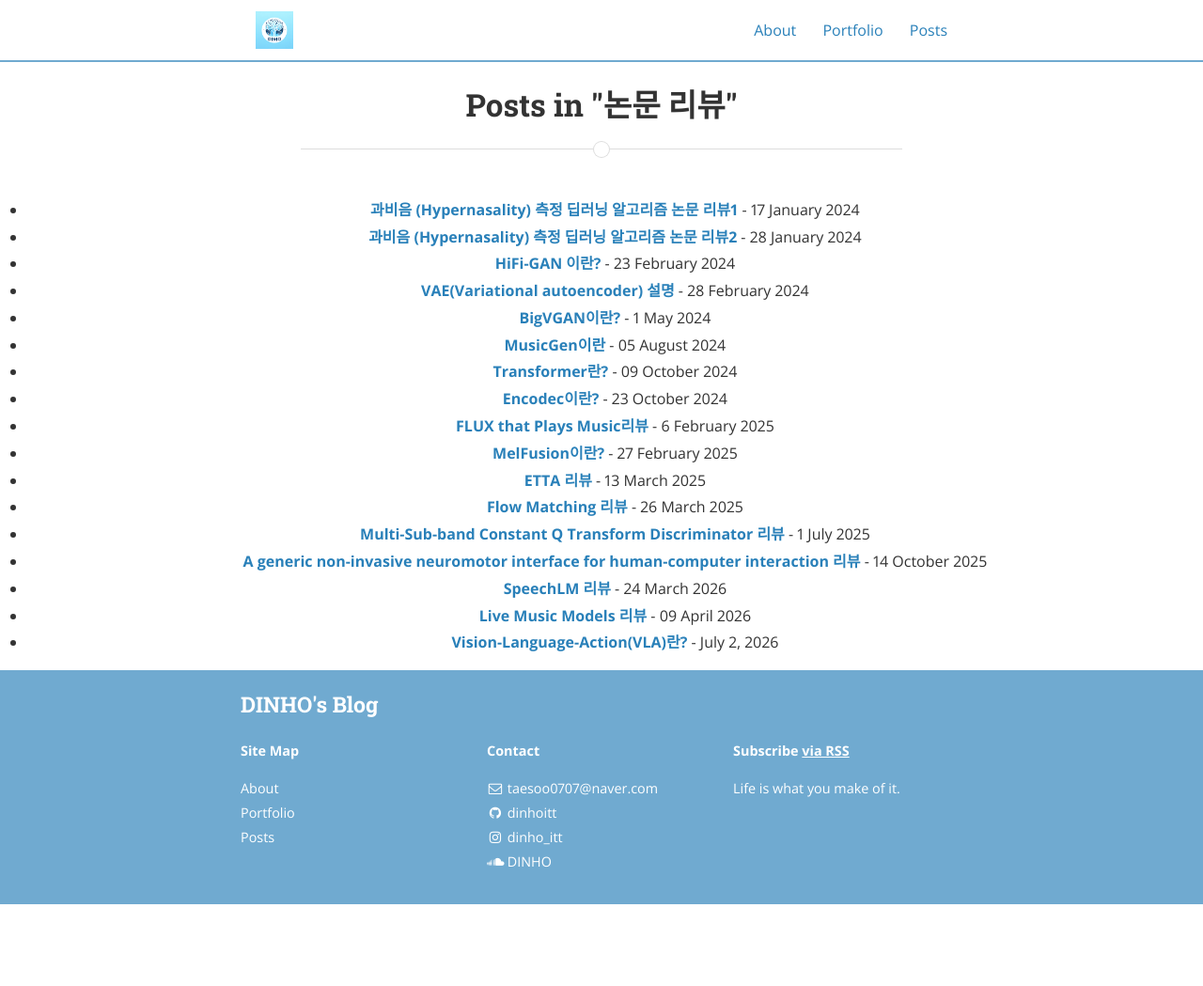
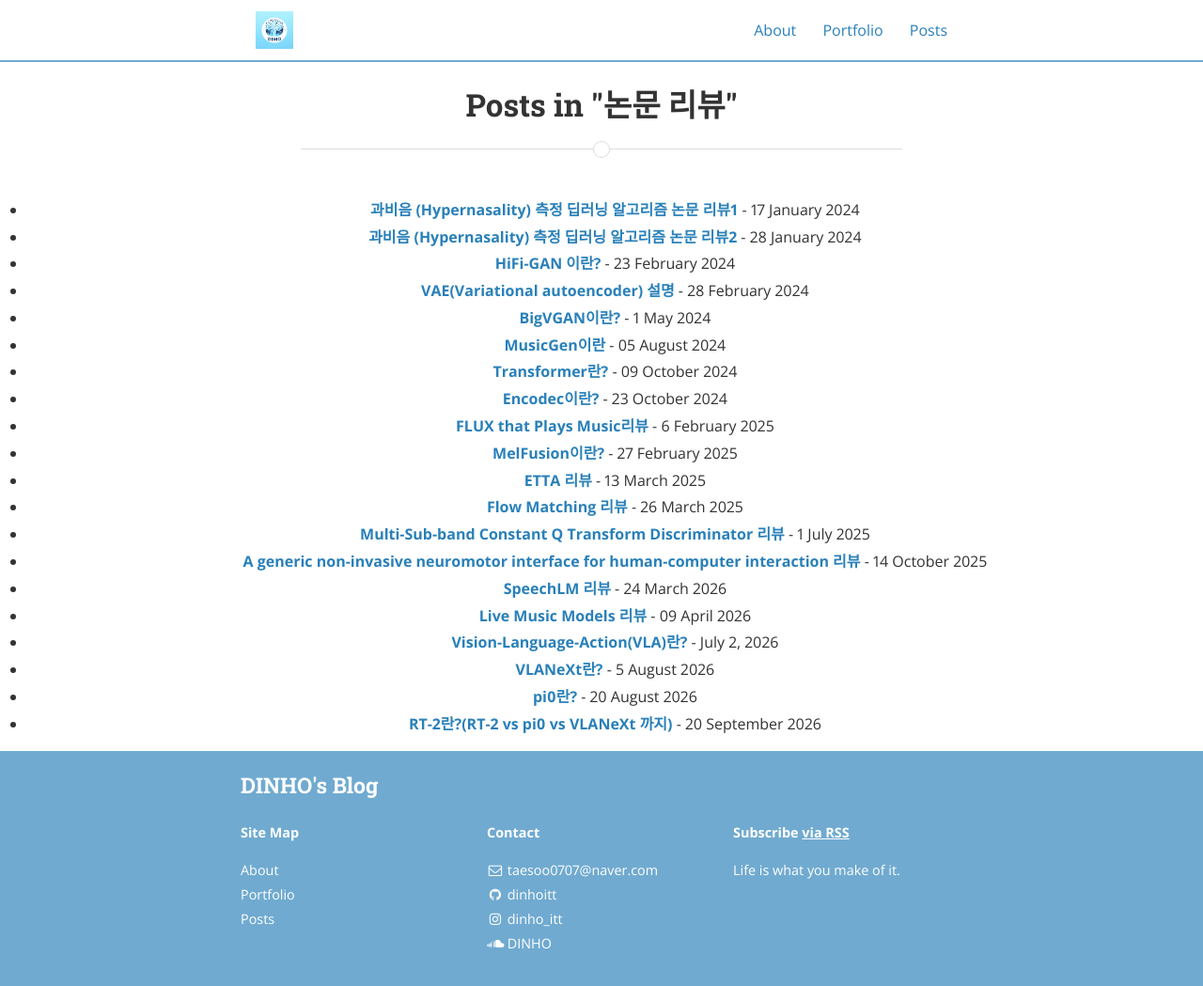
Before and after one commit to dinhoitt/dinhoitt.github.io, a Jekyll site: the page built from category/논문-리뷰/index.html, in a window 1280 px wide and 1049 px high. Shown: the whole window at 94% size. Built offline with Jekyll 4.4.1, drawn with Linux system fonts in a browser that asks for light colours; nearby versions of some CDN libraries.

Commit message:
category update

```diff
--- a/category/논문-리뷰/index.html
+++ b/category/논문-리뷰/index.html
@@ -170,6 +170,33 @@ layout: default
                 <span class="post-date"> - July 2, 2026</span>
             </li>
 
+            <li>
+                <strong>
+                    <a class="post-link" href="https://dinhoitt.github.io/%EC%9D%B8%EA%B3%B5%EC%A7%80%EB%8A%A5-%EB%B6%84%EC%95%BC-%EA%B3%B5%EB%B6%80/%EB%85%BC%EB%AC%B8-%EB%A6%AC%EB%B7%B0/2026/08/05/VLANeXt.html">
+                        VLANeXt란?
+                    </a>
+                </strong>
+                <span class="post-date"> - 5 August 2026</span>
+            </li>
+
+            <li>
+                <strong>
+                    <a class="post-link" href="https://dinhoitt.github.io/%EC%9D%B8%EA%B3%B5%EC%A7%80%EB%8A%A5-%EB%B6%84%EC%95%BC-%EA%B3%B5%EB%B6%80/%EB%85%BC%EB%AC%B8-%EB%A6%AC%EB%B7%B0/2026/08/20/pi0%EB%A6%AC%EB%B7%B0.html">
+                        pi0란?
+                    </a>
+                </strong>
+                <span class="post-date"> - 20 August 2026</span>
+            </li>
+
+            <li>
+                <strong>
+                    <a class="post-link" href="https://dinhoitt.github.io/%EC%9D%B8%EA%B3%B5%EC%A7%80%EB%8A%A5-%EB%B6%84%EC%95%BC-%EA%B3%B5%EB%B6%80/%EB%85%BC%EB%AC%B8-%EB%A6%AC%EB%B7%B0/2026/09/14/RT-2-VLA-evolution.html">
+                        RT-2란?(RT-2 vs pi0 vs VLANeXt 까지)
+                    </a>
+                </strong>
+                <span class="post-date"> - 20 September 2026</span>
+            </li>
+
             <!--
             <li>
                 <strong>
```
Also changed, not shown: category/인공지능-분야-공부/index.html (+27 -0 lines).
